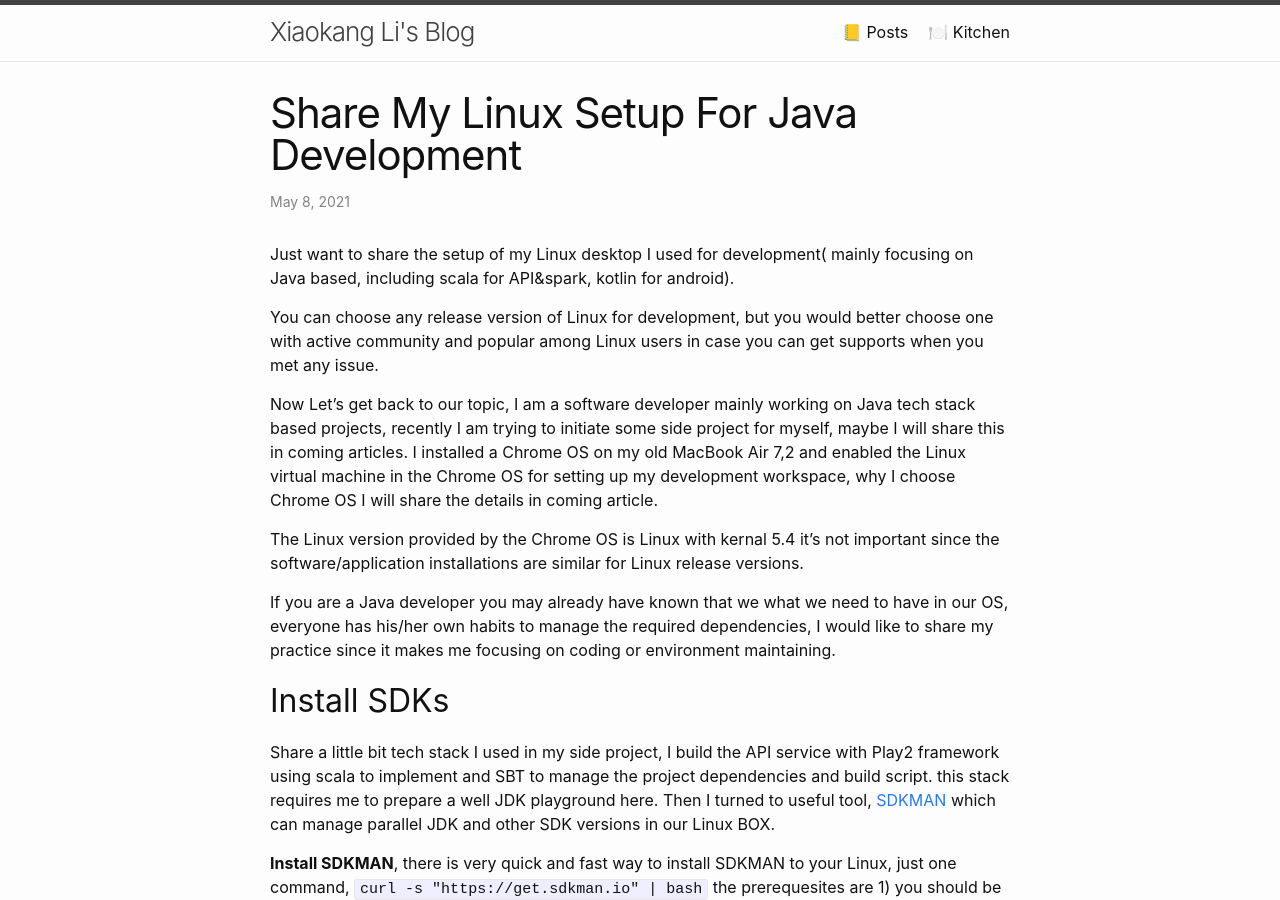
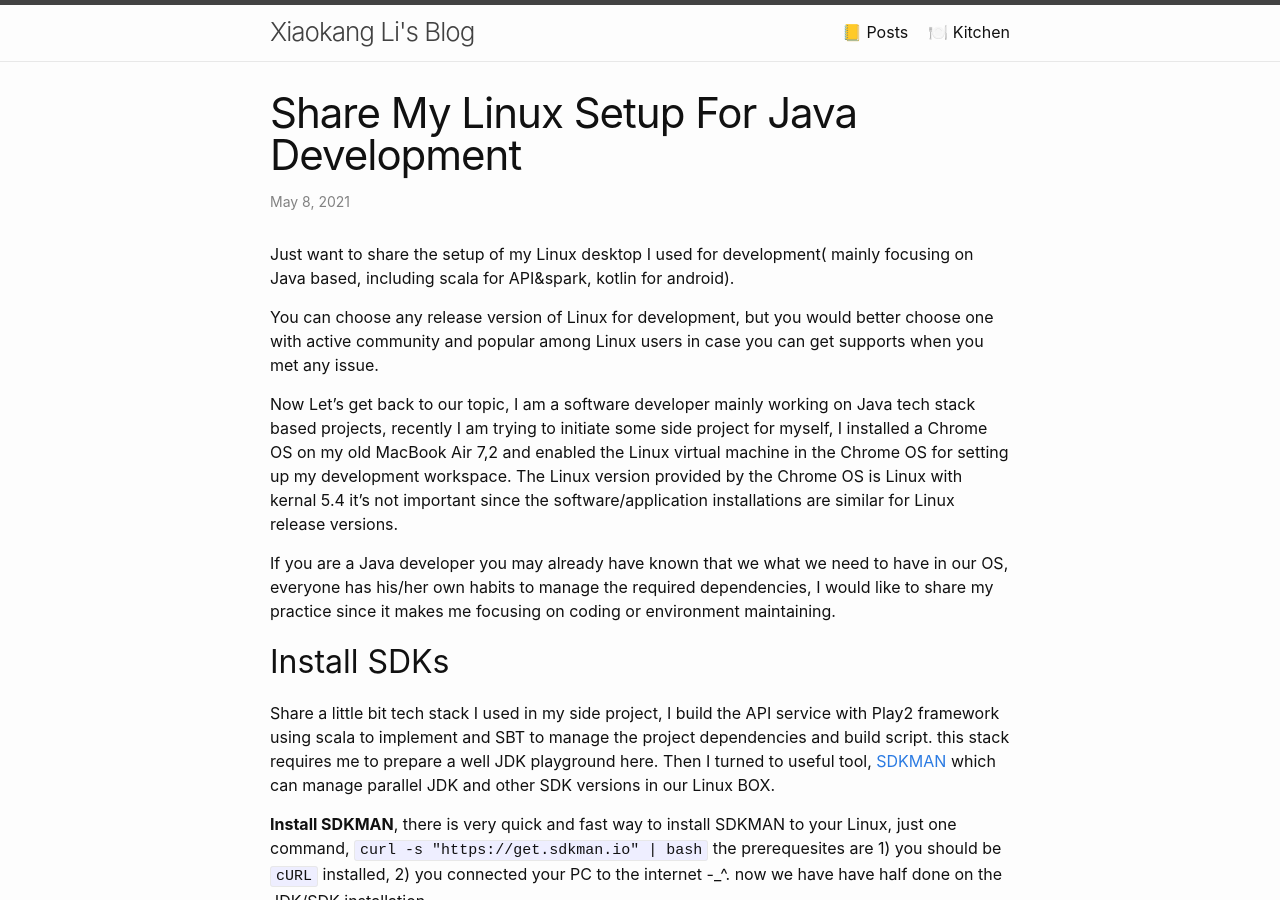
Before and after one commit to xiaokli/xiaokli.github.io, a Jekyll site: the page built from _posts/2021-11-10-share-my-linux-environment.md, in a window 1280 px wide and 900 px high. Built offline with Jekyll 4.4.1, drawn with Linux system fonts in a browser that asks for light colours.

Commit message:
Update 2021-11-10-share-my-linux-environment.md

```diff
--- a/_posts/2021-11-10-share-my-linux-environment.md
+++ b/_posts/2021-11-10-share-my-linux-environment.md
@@ -9,9 +9,7 @@ Just want to share the setup of my Linux desktop I used for development( mainly
 
 You can choose any release version of Linux for development, but you would better choose one with active community and popular among Linux users in case you can get supports when you met any issue.
 
-Now Let's get back to our topic, I am a software developer mainly working on Java tech stack based projects, recently I am trying to initiate some side project for myself, maybe I will share this in coming articles.
-I installed a Chrome OS on my old MacBook Air 7,2 and enabled the Linux virtual machine in the Chrome OS for setting up my development workspace, why I choose Chrome OS I will share the details in coming article.
-
+Now Let's get back to our topic, I am a software developer mainly working on Java tech stack based projects, recently I am trying to initiate some side project for myself, I installed a Chrome OS on my old MacBook Air 7,2 and enabled the Linux virtual machine in the Chrome OS for setting up my development workspace.
 The Linux version provided by the Chrome OS is Linux with kernal 5.4 it's not important since the software/application installations are similar for Linux release versions.
 
 If you are a Java developer you may already have known that we what we need to have in our OS, everyone has his/her own habits to manage the required dependencies, I would like to share my practice since it makes me focusing on coding or environment maintaining.
```
